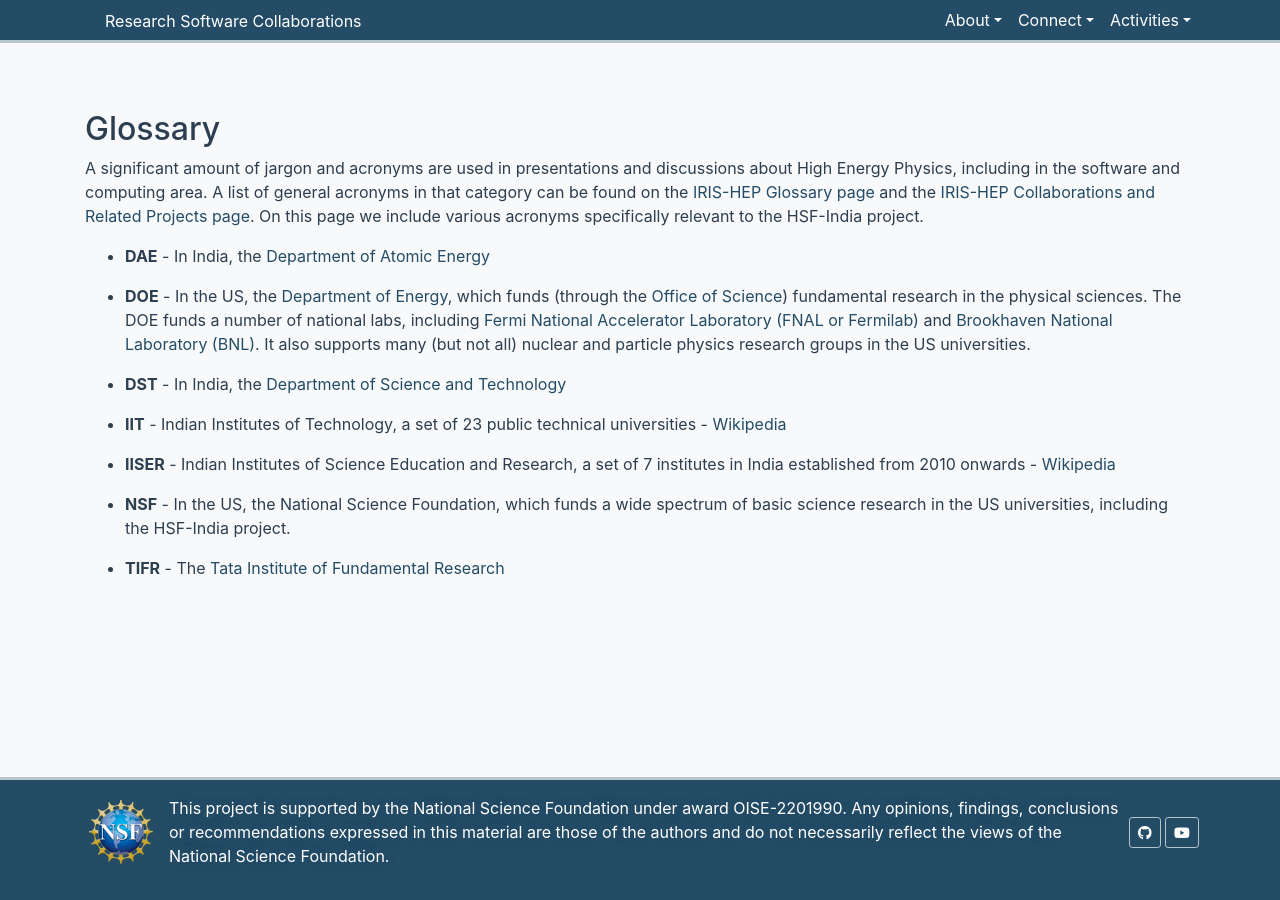
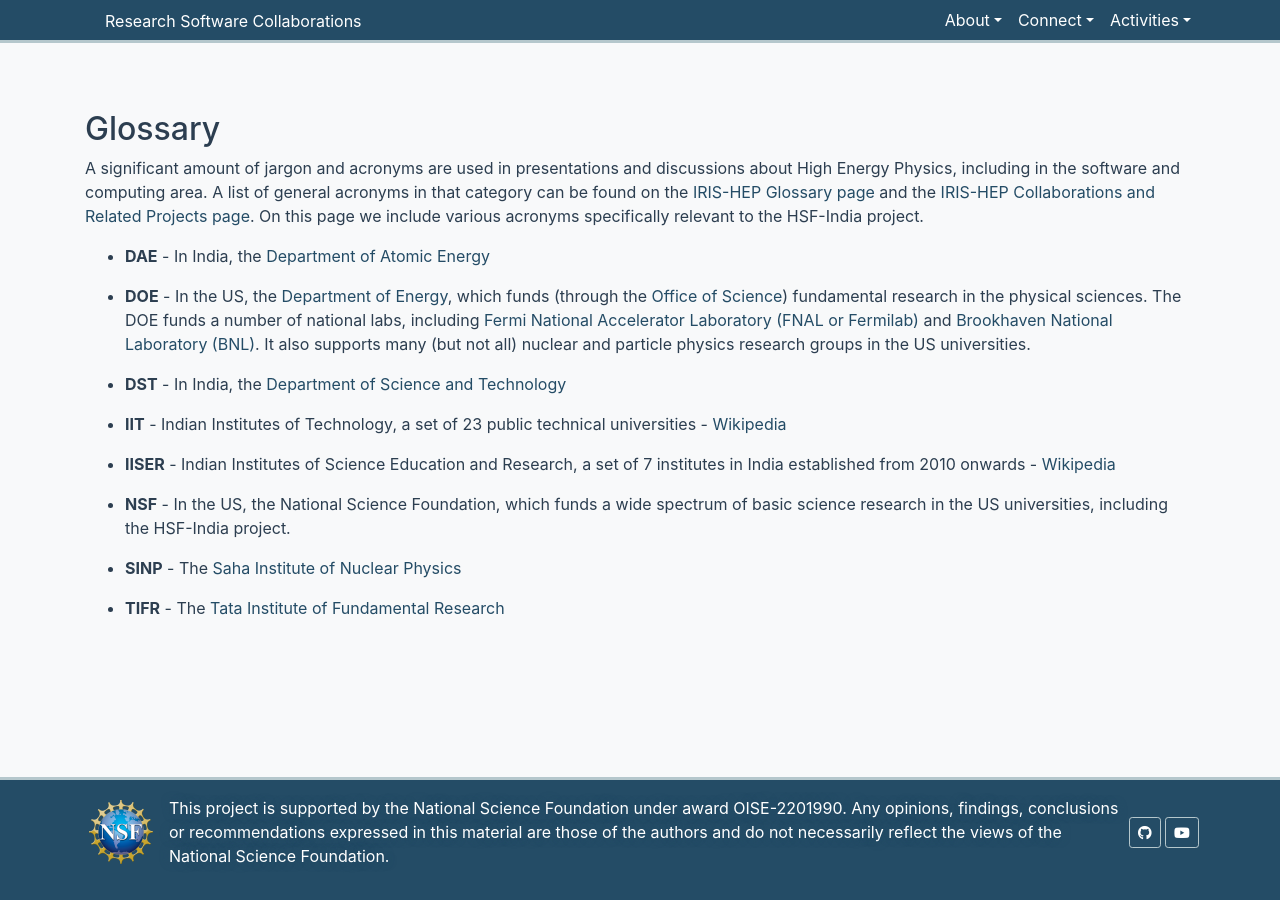
Before and after one commit to research-software-collaborations/research-software-collaborations.github.io, a Jekyll site: the page built from pages/info/glossary.md, in a window 1280 px wide. Built offline with Jekyll 4.4.1, drawn with Linux system fonts in a browser that asks for light colours; cached includes are drawn as plain includes.

Commit message:
add SINP

```diff
--- a/pages/info/glossary.md
+++ b/pages/info/glossary.md
@@ -25,4 +25,6 @@ to the HSF-India project.
 
   * **NSF** - In the US, the National Science Foundation, which funds a wide spectrum of basic science research in the US universities, including the HSF-India project.
 
+  * **SINP** - The [Saha Institute of Nuclear Physics](http://www.saha.ac.in/web/index.php)
+
   * **TIFR** - The [Tata Institute of Fundamental Research](https://www.tifr.res.in)
```
